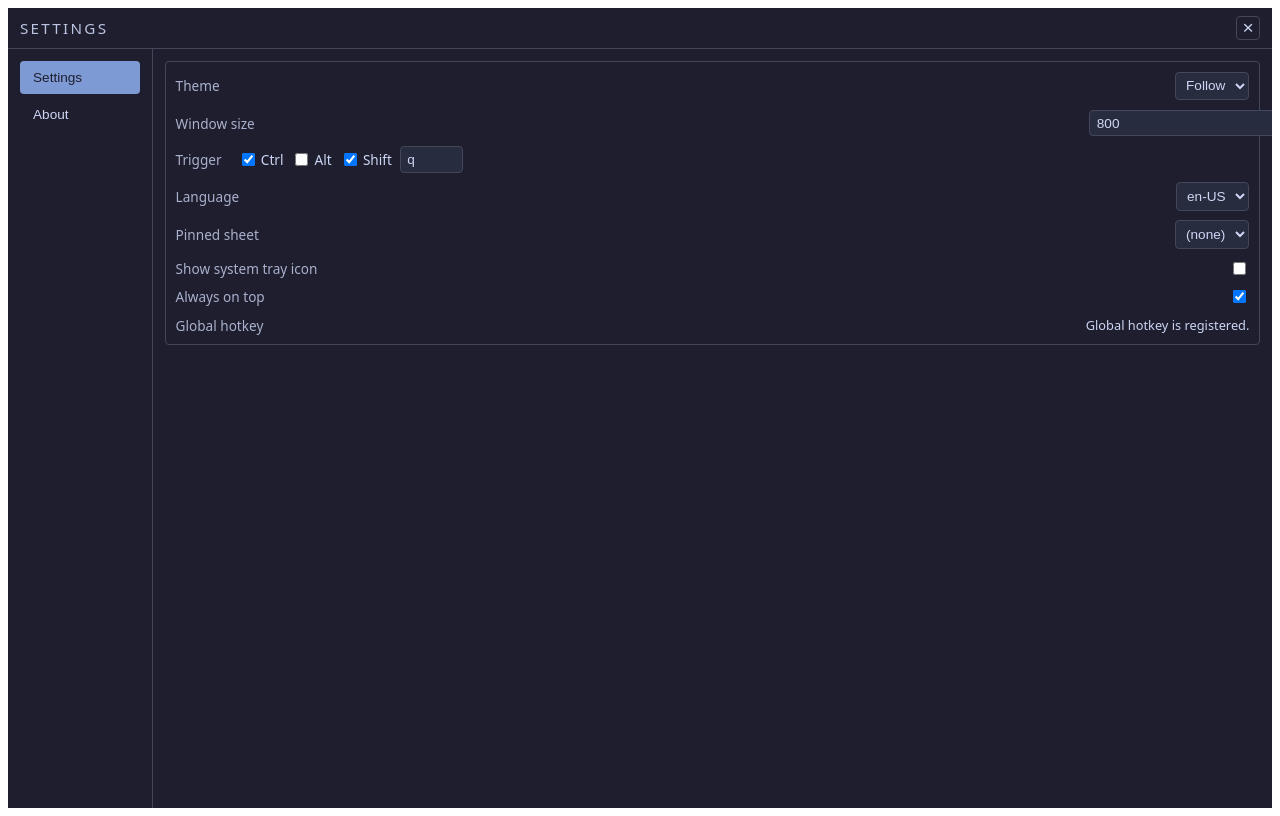
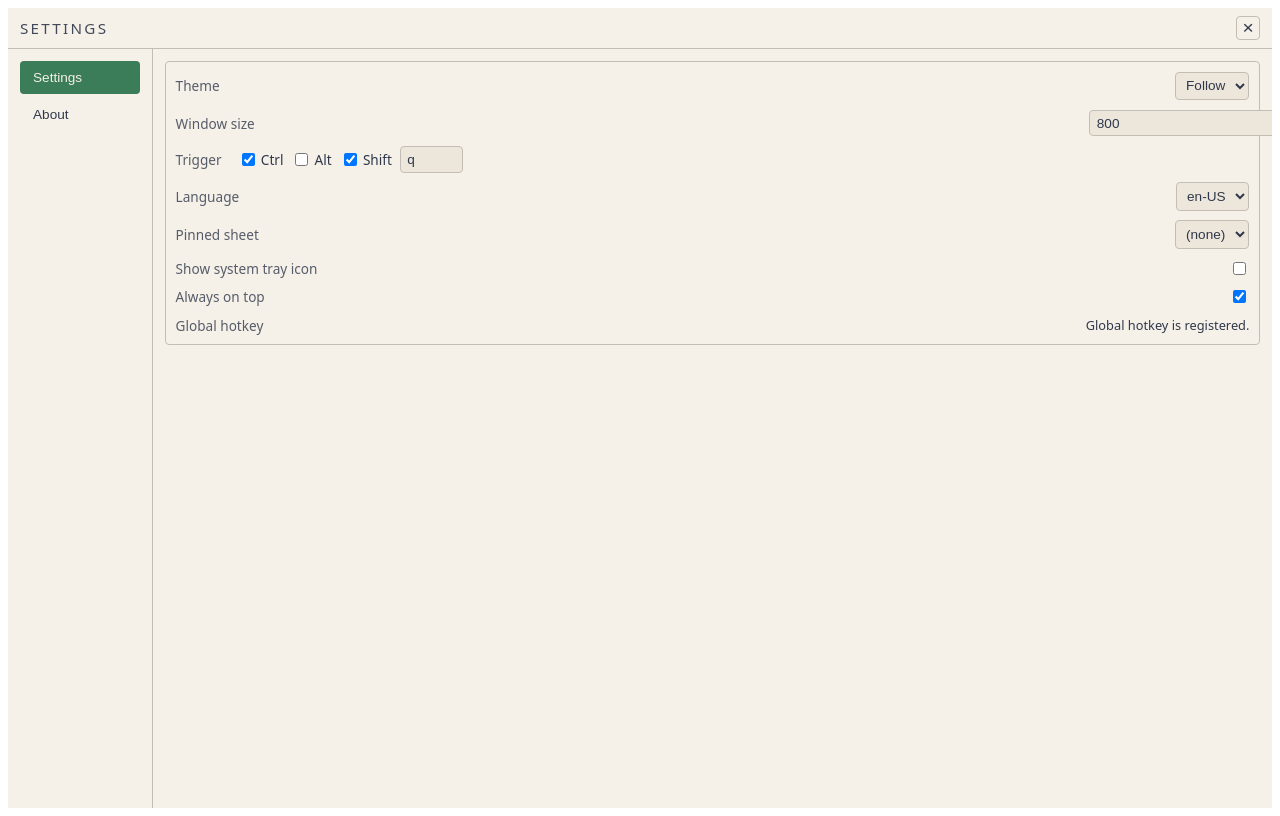
Before and after one commit to ronenrozner/cheat-sheet-app, a SvelteKit app: page /settings in a window 1280 px wide. Built offline with nearby package versions, Linux system fonts and the light colour scheme.

Commit message:
feat: apply persisted theme tokens

```diff
--- a/src/components/SettingsWindow.svelte
+++ b/src/components/SettingsWindow.svelte
@@ -190,7 +190,7 @@
   }
   .tab.active {
     background: var(--cs-selected-bg, #7d9ad4);
-    color: #1e1e2e;
+    color: var(--cs-selected-fg, #1e1e2e);
   }
   .content {
     flex: 1;
--- a/src/components/Sidebar.svelte
+++ b/src/components/Sidebar.svelte
@@ -73,9 +73,9 @@
   .sheet-item:hover {
     background: var(--cs-hover-bg, #282c3f);
   }
-  .sheet-item.selected {
+  .sheet-item-selected {
     background: var(--cs-selected-bg, #7d9ad4);
-    color: #1e1e2e;
+    color: var(--cs-selected-fg, #1e1e2e);
   }
   .sheet-item-name {
     overflow: hidden;
--- /dev/null
+++ b/src/lib/theme.ts
@@ -0,0 +1,91 @@
+import type { Theme as ThemePreference } from './settings/types';
+
+export type AppThemeName = 'light' | 'dark';
+
+export interface AppTheme {
+  name: AppThemeName;
+  colors: Record<string, string>;
+}
+
+const DARK_THEME: AppTheme = {
+  name: 'dark',
+  colors: {
+    '--color-background': '#2f384b',
+    '--color-background-light': '#3d4457',
+    '--color-background-lightest': '#9ca5b5',
+    '--color-foreground': '#f6f2eb',
+    '--color-foreground-darker': '#c0c9da',
+    '--color-foreground-darkest': '#dbe1ef',
+    '--color-accent': '#05ec8c',
+    '--cs-bg': '#2f384b',
+    '--cs-surface': '#3d4457',
+    '--cs-fg': '#f6f2eb',
+    '--cs-muted': '#c0c9da',
+    '--cs-border': '#9ca5b5',
+    '--cs-input-bg': '#3d4457',
+    '--cs-hover-bg': '#465267',
+    '--cs-selected-bg': '#05ec8c',
+    '--cs-selected-fg': '#2f384b',
+    '--cs-accent': '#05ec8c',
+  },
+};
+
+const LIGHT_THEME: AppTheme = {
+  name: 'light',
+  colors: {
+    '--color-background': '#f5f0e8',
+    '--color-background-light': '#ede6db',
+    '--color-background-lightest': '#c4bdb5',
+    '--color-foreground': '#2f384b',
+    '--color-foreground-darker': '#55647a',
+    '--color-foreground-darkest': '#8899b0',
+    '--color-accent': '#3a7d58',
+    '--cs-bg': '#f5f0e8',
+    '--cs-surface': '#ede6db',
+    '--cs-fg': '#2f384b',
+    '--cs-muted': '#55647a',
+    '--cs-border': '#c4bdb5',
+    '--cs-input-bg': '#ede6db',
+    '--cs-hover-bg': '#e7ded1',
+    '--cs-selected-bg': '#3a7d58',
+    '--cs-selected-fg': '#f5f0e8',
+    '--cs-accent': '#3a7d58',
+  },
+};
+
+const THEMES: Record<AppThemeName, AppTheme> = {
+  light: LIGHT_THEME,
+  dark: DARK_THEME,
+};
+
+export function resolveTheme(preference: ThemePreference, prefersDark: boolean): AppTheme {
+  if (preference === 'Light') return THEMES.light;
+  if (preference === 'Dark') return THEMES.dark;
+  return prefersDark ? THEMES.dark : THEMES.light;
+}
+
+export function prefersDarkScheme(): boolean {
+  return window.matchMedia?.('(prefers-color-scheme: dark)').matches ?? false;
+}
+
+export function applyTheme(theme: AppTheme): void {
+  const root = document.documentElement;
+  root.dataset.theme = theme.name;
+  root.style.colorScheme = theme.name;
+
+  for (const [key, value] of Object.entries(theme.colors)) {
+    root.style.setProperty(key, value);
+  }
+}
+
+export function applyThemePreference(preference: ThemePreference): void {
+  applyTheme(resolveTheme(preference, prefersDarkScheme()));
+}
+
+export function watchPreferredColorScheme(onChange: () => void): () => void {
+  const mq = window.matchMedia?.('(prefers-color-scheme: dark)');
+  if (!mq) return () => {};
+
+  mq.addEventListener('change', onChange);
+  return () => mq.removeEventListener('change', onChange);
+}
--- a/src/routes/settings/+page.svelte
+++ b/src/routes/settings/+page.svelte
@@ -6,6 +6,7 @@
   import { DEFAULT_SETTINGS, type Settings } from '../../lib/settings/types';
   import { type HotkeyStatus, type WaylandSnippets } from '../../lib/overlay/hotkey';
   import { APP_VERSION } from '../../lib/version';
+  import { applyThemePreference, watchPreferredColorScheme } from '../../lib/theme';
 
   let settings = $state<Settings>({ ...DEFAULT_SETTINGS });
   let appliedSettings: Settings = { ...DEFAULT_SETTINGS };
@@ -83,6 +84,14 @@
   });
 
   $effect(() => {
+    applyThemePreference(settings.theme);
+  });
+
+  $effect(() => {
+    return watchPreferredColorScheme(() => applyThemePreference(settings.theme));
+  });
+
+  $effect(() => {
     let unlisten: (() => void) | undefined;
     (async () => {
       unlisten = await listen<Settings>('settings-changed', async ({ payload }) => {
```
Also changed, not shown: src/App.svelte (+13 -1 lines), 1 other file (tests, documents, lock files or other folders).
